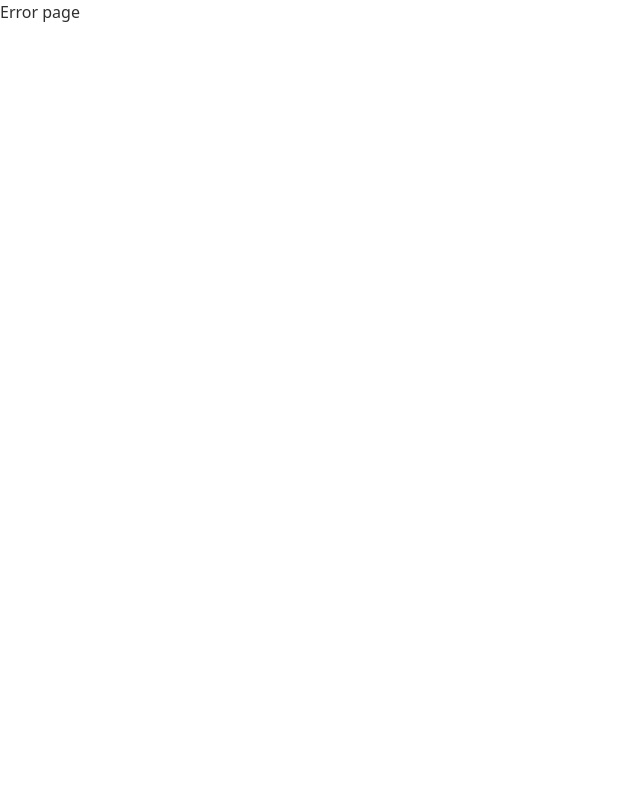
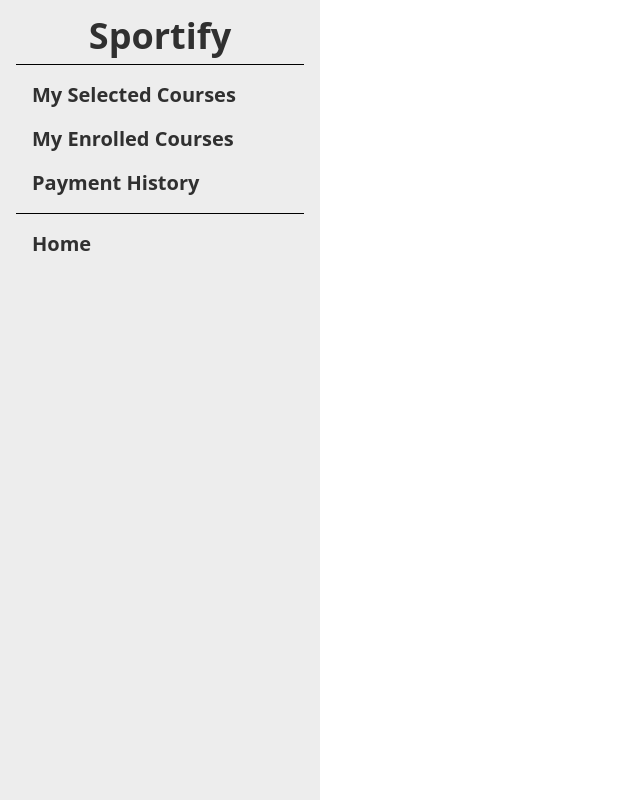
Before and after one commit to AbuBokorprog/sportify-client-side, a React (Vite) app: page /dashboard in a window 1280 px wide. Before the commit this address had no page. Shown: the whole page, without its empty margins (0-640 px from the left). Built offline with nearby package versions, Linux system fonts and the light colour scheme.

Commit message:
dashboard added

```diff
--- /dev/null
+++ b/src/Layout/Dashboard/Dashboard.jsx
@@ -0,0 +1,89 @@
+import React from "react";
+import { Link, Outlet } from "react-router-dom";
+
+const Dashboard = () => {
+  const user = "";
+  return (
+    <div>
+      <div className="drawer lg:drawer-open">
+        <input id="my-drawer-2" type="checkbox" className="drawer-toggle" />
+        <div className="drawer-content flex flex-col items-center justify-center">
+          {/* Page content here */}
+          <label
+            htmlFor="my-drawer-2"
+            className="btn btn-primary drawer-button lg:hidden"
+          >
+            Open drawer
+          </label>
+        </div>
+        <div className="drawer-side">
+          <label
+            htmlFor="my-drawer-2"
+            aria-label="close sidebar"
+            className="drawer-overlay"
+          ></label>
+          <ul className="menu p-4 w-80 min-h-full bg-base-200 text-base-content">
+            {/* Sidebar content here */}
+            <Outlet></Outlet>
+            <li className="text-4xl text-center font-bold">Sportify</li>
+            <hr className="border-black my-2" />
+            {user == "admin" ? (
+              <>
+                <li>
+                  <Link className="text-xl hover:bg-secondary text-center font-semibold">
+                    Manage Users
+                  </Link>
+                </li>
+                <li>
+                  <Link className="text-xl hover:bg-secondary text-center font-semibold">
+                    Manage Courses
+                  </Link>
+                </li>
+              </>
+            ) : user == "instructor" ? (
+              <>
+                <li>
+                  <Link className="text-xl hover:bg-secondary text-center font-semibold">
+                    Add Courses
+                  </Link>
+                </li>
+                <li>
+                  <Link className="text-xl hover:bg-secondary text-center font-semibold">
+                    My Courses
+                  </Link>
+                </li>
+              </>
+            ) : (
+              <>
+                <li>
+                  <Link className="text-xl hover:bg-secondary text-center font-semibold">
+                    My Selected Courses
+                  </Link>
+                </li>
+                <li>
+                  <Link className="text-xl hover:bg-secondary text-center font-semibold">
+                    My Enrolled Courses
+                  </Link>
+                </li>
+                <li>
+                  <Link className="text-xl hover:bg-secondary text-center font-semibold">
+                    Payment History
+                  </Link>
+                </li>
+              </>
+            )}
+            <hr className="border-black my-2" />
+
+            <li>
+              <Link className="text-xl hover:bg-secondary text-center font-semibold">
+                Home
+              </Link>
+            </li>
+          </ul>
+        </div>
+      </div>
+    </div>
+  );
+};
+
+export default Dashboard;
--- a/src/Shared/Navbar/Navbar.jsx
+++ b/src/Shared/Navbar/Navbar.jsx
@@ -44,7 +44,7 @@
                 </Link>
               </li>
               <li>
-                <Link className="hover:text-secondary" to="dashboard">
+                <Link className="hover:text-secondary" to="/dashboard">
                   Dashboard
                 </Link>
               </li>
```
Also changed, not shown: src/Route/Route.jsx (+10 -0 lines), src/Layout/Main.jsx (deleted).
